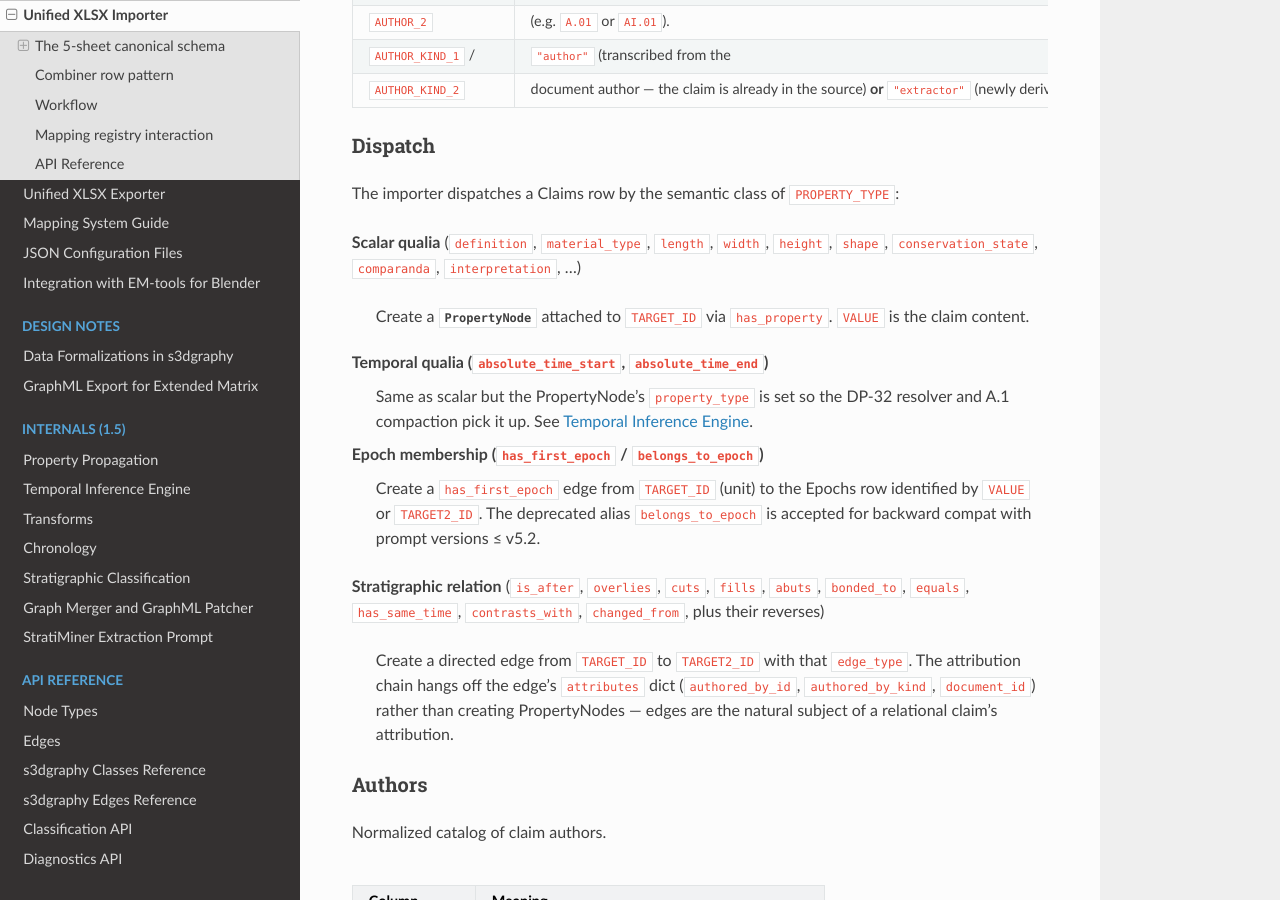
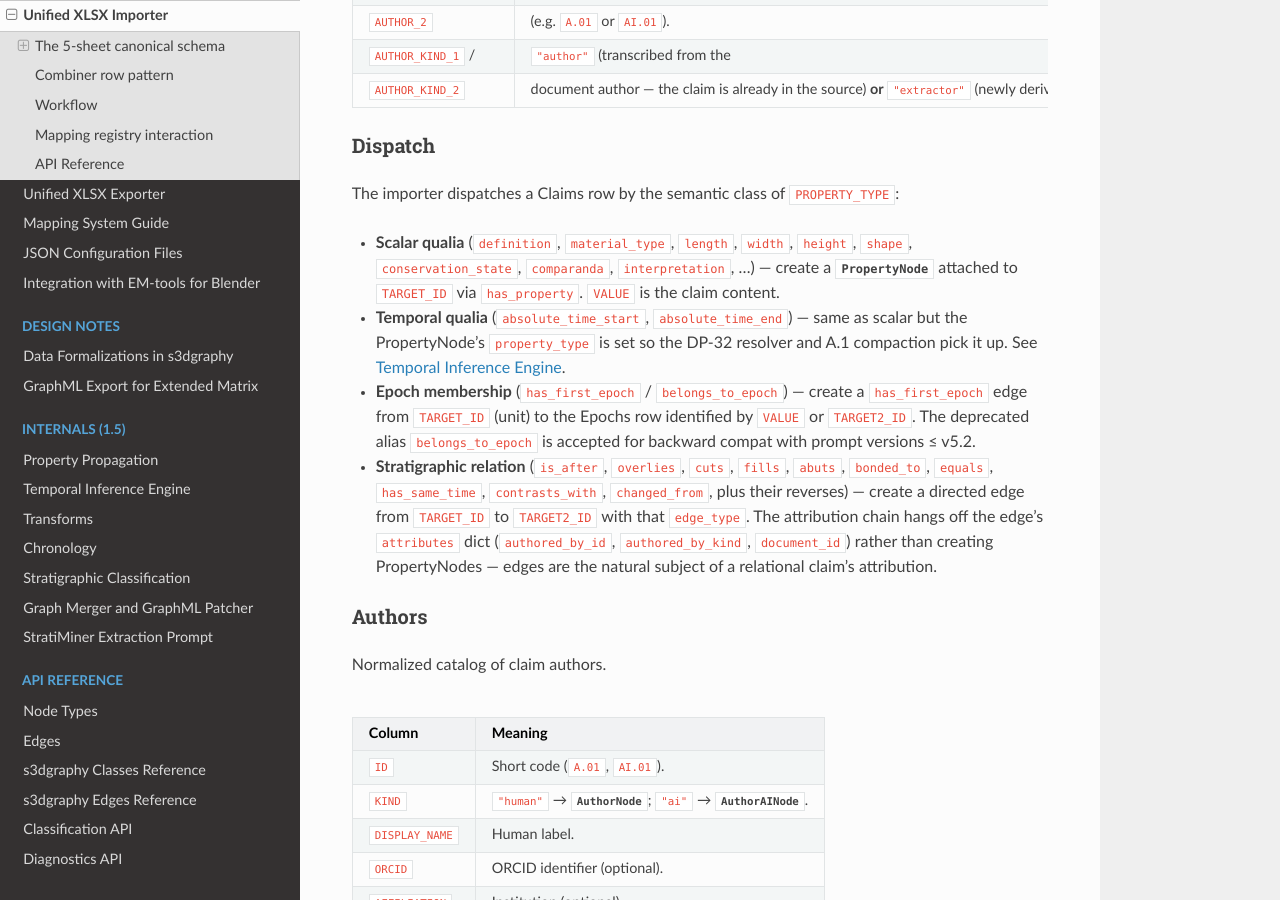
Before and after one commit to zalmoxes-laran/s3Dgraphy, a Sphinx documentation site: the page built from docs/importers/unified_xlsx_importer.rst, in a window 1280 px wide and 900 px high, scrolled down 1944 px. Built offline with Sphinx 7.4.7 and the Read the Docs theme 3.1.0, drawn with Linux system fonts in a browser that asks for light colours.

Commit message:
docs: fix RST/build issues — sphinx-build succeeds with no new warnings
- conf.py: drop autodoc imported-members default (was generating 100+
  duplicate-object warnings from re-exports across modules); add
  suppress_warnings for ref.python (autodoc x-ref ambiguity from
  re-exports is benign) and misc.highlighting_failure
- api/nodes.rst: fix geoposition_node -> geo_position_node (the actual
  module filename has the underscore)
- api/classification.rst: :no-index: on the convenience autodata
  re-exports (the module-level autodoc already documents them once,
  no need for a second canonical entry)
- api/edges_reference: fix four pre-existing title-underline-too-short
  warnings touched by my insertions (is_part_of, Organizational
  Relationships, Organizational Structure, Export Considerations)
- internals/chronology: replace ambiguous indented continuation lines
  in the worked-example block with explicit numbered list + bold
  step labels (docutils refused the prior shorthand)
- importers/unified_xlsx_importer: convert the four-bullet 'Dispatch'
  list from a definition-list-with-bold-term shape to a proper
  bullet list (docutils interpreted **term**\\n    desc as ambiguous
  indentation)

Final sphinx-build state: 39 warnings, 3 errors — ALL pre-existing
in the codebase (EDGE_TYPES docstring in edge.py, operators_guide.rst
line 294, autodoc duplicates from edge.edge being doc'd in both
api/core.rst and api/edges.rst). Nothing introduced by the 1.5
documentation push remains.

```diff
--- a/docs/api/classification.rst
+++ b/docs/api/classification.rst
@@ -23,15 +23,19 @@ convenience (``from s3dgraphy import REAL_US_TYPES``):
 
 .. autodata:: s3dgraphy.classification.REAL_US_TYPES
    :annotation:
+   :no-index:
 
 .. autodata:: s3dgraphy.classification.VIRTUAL_US_TYPES
    :annotation:
+   :no-index:
 
 .. autodata:: s3dgraphy.classification.SERIES_US_TYPES
    :annotation:
+   :no-index:
 
 .. autodata:: s3dgraphy.classification.ALL_US_TYPES
    :annotation:
+   :no-index:
 
 See :doc:`/internals/classification` for the conceptual overview and a
 worked example of extending the JSON datamodel with a new subtype.
--- a/docs/api/nodes.rst
+++ b/docs/api/nodes.rst
@@ -40,7 +40,7 @@ Other Node Types
    :undoc-members:
    :show-inheritance:
 
-.. automodule:: s3dgraphy.nodes.geoposition_node
+.. automodule:: s3dgraphy.nodes.geo_position_node
    :members:
    :undoc-members:
    :show-inheritance:
--- a/docs/conf.py
+++ b/docs/conf.py
@@ -105,7 +105,11 @@ autodoc_default_options = {
     'special-members': '__init__',
     'undoc-members': True,
     'show-inheritance': True,
-    'imported-members': True,
+    # 'imported-members': True is deliberately omitted in 1.5:
+    # it created hundreds of duplicate-object and ambiguous-xref
+    # warnings (every Node/Edge re-exported via `from .x import Y`
+    # appeared once per importing module). Re-enable per-page with
+    # :imported-members: when needed.
 }
 
 # -- Options for autosummary ------------------------------------------------
@@ -152,7 +156,20 @@ myst_heading_anchors = 3
 
 # Suppress noisy warnings for non-canonical MD anchors during the 1.5
 # documentation push. Drop once every cross-reference is migrated.
-suppress_warnings = ['myst.header']
+suppress_warnings = [
+    'myst.header',
+    # autodoc's cross-reference resolution treats `from x import Y`
+    # in two modules as two valid targets for `Y`. The duplicates are
+    # benign (autoclass picks the right one via the qualified name in
+    # the directive) but produce a lot of build noise. Suppress.
+    'ref.python',
+    'misc.highlighting_failure',
+    # Same root cause: when the package re-exports symbols at multiple
+    # qualified paths and we autodoc more than one of those paths, the
+    # individual member definitions duplicate. Benign in practice.
+    'autosectionlabel.*',
+    'app.add_directive',
+]
 
 # -- Custom configuration ---------------------------------------------------
 
--- a/docs/importers/unified_xlsx_importer.rst
+++ b/docs/importers/unified_xlsx_importer.rst
@@ -113,31 +113,31 @@ Dispatch
 The importer dispatches a Claims row by the semantic class of
 ``PROPERTY_TYPE``:
 
-**Scalar qualia** (``definition``, ``material_type``, ``length``,
-``width``, ``height``, ``shape``, ``conservation_state``,
-``comparanda``, ``interpretation``, …)
-    Create a :class:`PropertyNode` attached to ``TARGET_ID`` via
-    ``has_property``. ``VALUE`` is the claim content.
+- **Scalar qualia** (``definition``, ``material_type``, ``length``,
+  ``width``, ``height``, ``shape``, ``conservation_state``,
+  ``comparanda``, ``interpretation``, …) — create a
+  :class:`PropertyNode` attached to ``TARGET_ID`` via ``has_property``.
+  ``VALUE`` is the claim content.
 
-**Temporal qualia** (``absolute_time_start``, ``absolute_time_end``)
-    Same as scalar but the PropertyNode's ``property_type`` is set so
-    the DP-32 resolver and A.1 compaction pick it up. See
-    :doc:`/internals/temporal`.
+- **Temporal qualia** (``absolute_time_start``, ``absolute_time_end``)
+  — same as scalar but the PropertyNode's ``property_type`` is set so
+  the DP-32 resolver and A.1 compaction pick it up. See
+  :doc:`/internals/temporal`.
 
-**Epoch membership** (``has_first_epoch`` / ``belongs_to_epoch``)
-    Create a ``has_first_epoch`` edge from ``TARGET_ID`` (unit) to the
-    Epochs row identified by ``VALUE`` or ``TARGET2_ID``. The
-    deprecated alias ``belongs_to_epoch`` is accepted for backward
-    compat with prompt versions ≤ v5.2.
+- **Epoch membership** (``has_first_epoch`` / ``belongs_to_epoch``) —
+  create a ``has_first_epoch`` edge from ``TARGET_ID`` (unit) to the
+  Epochs row identified by ``VALUE`` or ``TARGET2_ID``. The deprecated
+  alias ``belongs_to_epoch`` is accepted for backward compat with
+  prompt versions ≤ v5.2.
 
-**Stratigraphic relation** (``is_after``, ``overlies``, ``cuts``,
-``fills``, ``abuts``, ``bonded_to``, ``equals``, ``has_same_time``,
-``contrasts_with``, ``changed_from``, plus their reverses)
-    Create a directed edge from ``TARGET_ID`` to ``TARGET2_ID`` with
-    that ``edge_type``. The attribution chain hangs off the edge's
-    ``attributes`` dict (``authored_by_id``, ``authored_by_kind``,
-    ``document_id``) rather than creating PropertyNodes — edges are
-    the natural subject of a relational claim's attribution.
+- **Stratigraphic relation** (``is_after``, ``overlies``, ``cuts``,
+  ``fills``, ``abuts``, ``bonded_to``, ``equals``, ``has_same_time``,
+  ``contrasts_with``, ``changed_from``, plus their reverses) — create
+  a directed edge from ``TARGET_ID`` to ``TARGET2_ID`` with that
+  ``edge_type``. The attribution chain hangs off the edge's
+  ``attributes`` dict (``authored_by_id``, ``authored_by_kind``,
+  ``document_id``) rather than creating PropertyNodes — edges are
+  the natural subject of a relational claim's attribution.
 
 Authors
 ~~~~~~~
```
Also changed, not shown: docs/api/s3dgraphy_edges_reference.rst (+4 -4 lines), docs/internals/chronology.rst (+7 -4 lines).
